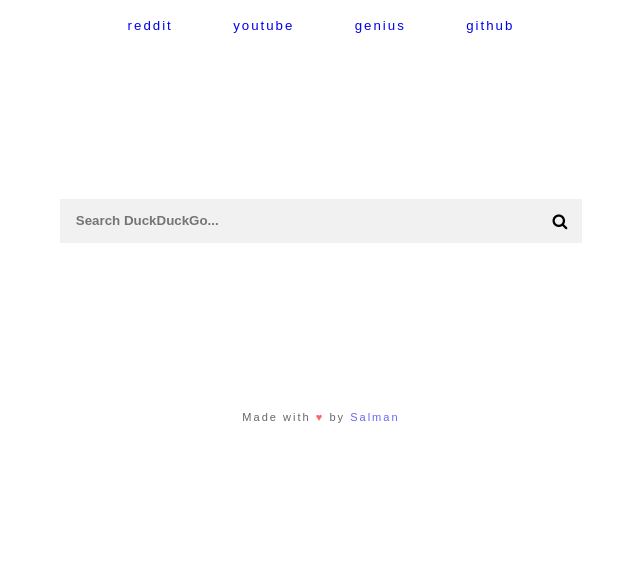
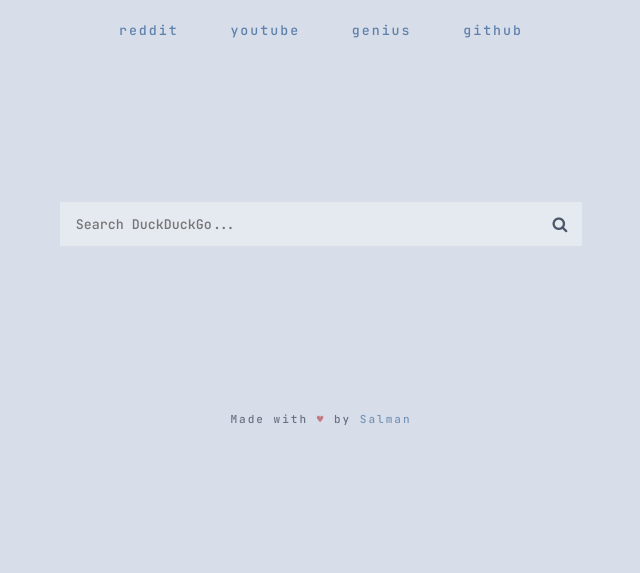
Before and after one commit to pyDiablo/pyDiablo.github.io, a plain HTML site: page index.html in a window 1280 px wide. Shown: the part 227-800 px from the top of the page, without its empty margins (319-959 px from the left). Drawn offline with Linux system fonts and the light colour scheme.

Commit message:
Applied Nord Theme

```diff
--- a/css/styles.css
+++ b/css/styles.css
@@ -1,11 +1,25 @@
+@import url('https://fonts.googleapis.com/css2?family=JetBrains+Mono:wght@500&display=swap');
+
+:root {
+    --nord-white: #d8dee9;
+    --nord-white-light: #e5e9f0;
+    --nord-black: #4c566a;
+    --nord-blue: #5e81ac;
+    --nord-blue-light: #81a1c1;
+    --nord-red: #bf616a;
+}
+
 body {
     letter-spacing: 2px;
-    font-family: Arial, Helvetica, sans-serif;
+    /* font-family: Arial, Helvetica, sans-serif; */
+    font-family: 'JetBrains Mono', Consolas, monospace;
     margin: 0;
+    background: var(--nord-white);
 }
 
 a {
     text-decoration: none;
+    color: var(--nord-blue);
 }
 
 header {
@@ -53,13 +67,14 @@ main {
 }
 
 .search {
-    font-family: Arial, Helvetica, sans-serif;
+    /* font-family: Arial, Helvetica, sans-serif; */
+    font-family: 'JetBrains Mono', Consolas, monospace;
     width: 28rem;
     height: 0.8rem;
     padding: 1rem;
-    font-weight: bold;
+    /* font-weight: bold; */
     border: none;
-    background: #f1f1f1;
+    background: var(--nord-white-light);
     outline: none;
     border-radius: 0;
 }
@@ -69,18 +84,22 @@ main {
     justify-content: center;
     align-items: center;
     /* border: 1px solid; */
-    background: #f1f1f1;
+    background: var(--nord-white-light);
     padding: 0.8rem;
 }
 
 footer {
 /*     border: 1px solid; */
     font-size: 0.83rem;
-    opacity: 0.6;
+    opacity: 0.8;
 }
 
 .heart-icon {
-    color: red;
+    color: var(--nord-red);
+}
+
+.nord-black {
+    color: var(--nord-black);
 }
 
 @media screen and (max-width: 720px) {
--- a/index.html
+++ b/index.html
@@ -11,7 +11,7 @@
 <body>
     <div class="container">
         <header>
-            <h1>Good Day!</h1>
+            <h1 class="nord-black">Good Day!</h1>
             <div id="most-visited">
                 <a href="https://old.reddit.com">reddit</a>
                 <a href="https://youtube.com/feed/subscriptions">youtube</a>
@@ -22,15 +22,15 @@
 
         <main>
             <form action="https://duckduckgo.com/" class="search-form">
-                <input type="text" name="q" class="search" placeholder="Search DuckDuckGo..." autofocus>
+                <input type="text" name="q" class="search nord-black" placeholder="Search DuckDuckGo..." autofocus>
                 <div class="search-icon">
-                    <i class="fa fa-search" aria-hidden="true"></i>
+                    <i class="fa fa-search nord-black" aria-hidden="true"></i>
                 </div>
             </form>
         </main>
 
         <footer>
-            <small>Made with <span class="heart-icon">♥</span> by <a href="https://github.com/pyDiablo/">Salman</a></small>
+            <small class="nord-black">Made with <span class="heart-icon">♥</span> by <a href="https://github.com/pyDiablo/">Salman</a></small>
         </footer>
     </div>
 </body>
```
